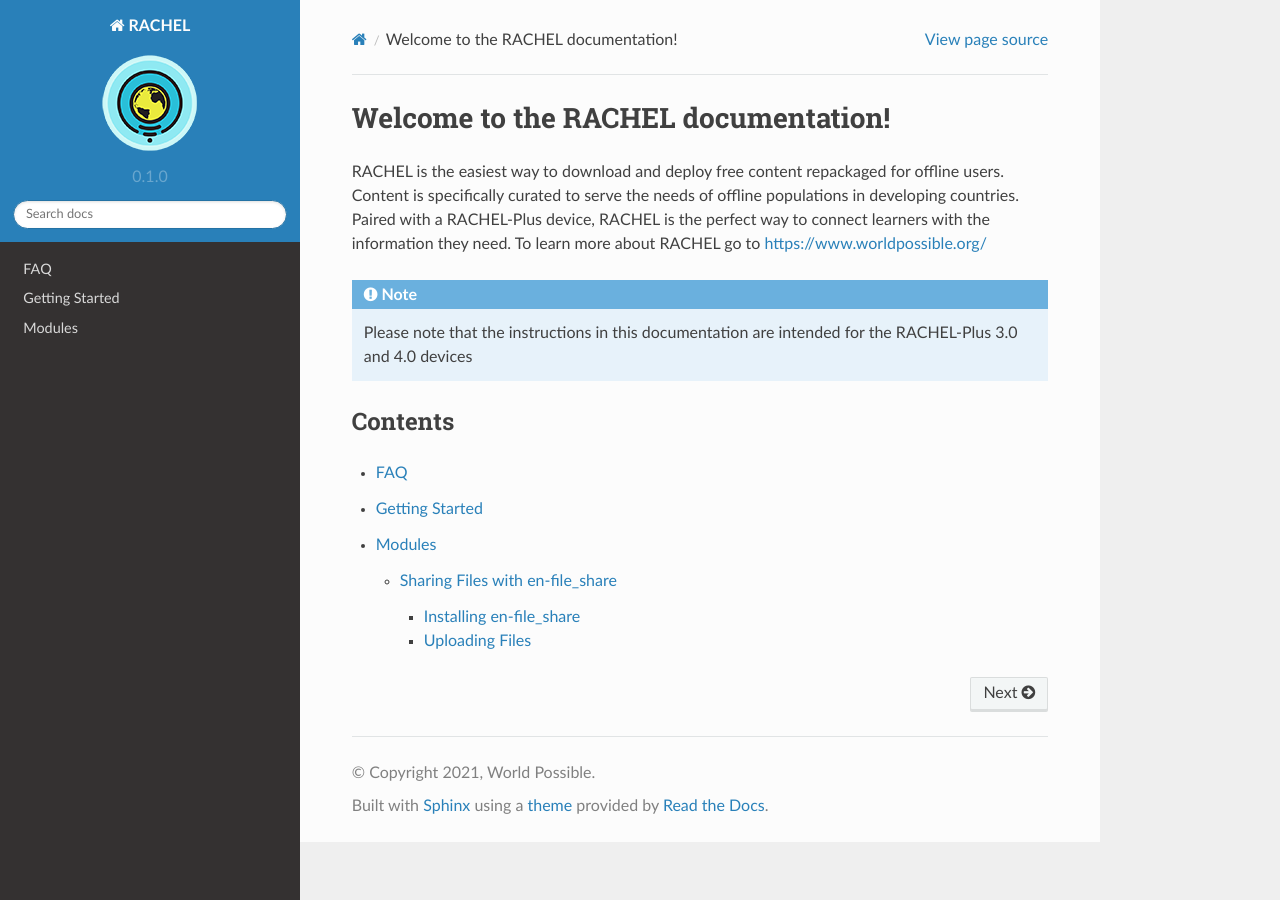
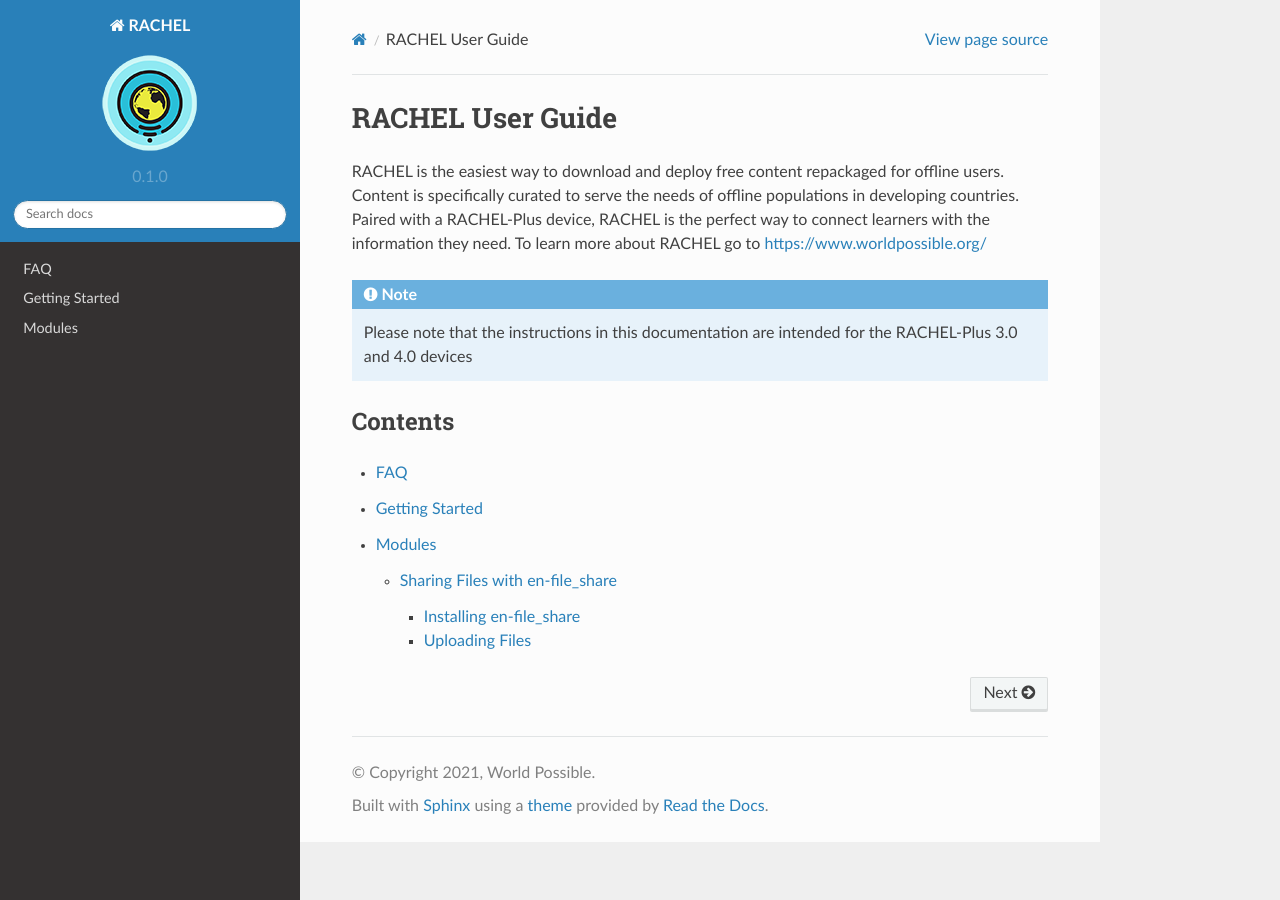
Before and after one commit to worldpossible/rachel, a Sphinx documentation site: the page built from docs/source/index.rst, in a window 1280 px wide. Built offline with Sphinx 7.4.7 and the Read the Docs theme 2.0.0, drawn with Linux system fonts in a browser that asks for light colours; pages that are not in the unit, such as notebooks, are missing from menus.

Commit message:
Minor changes to main page

```diff
--- a/docs/source/index.rst
+++ b/docs/source/index.rst
@@ -1,7 +1,14 @@
-Welcome to the RACHEL documentation!
-====================================================
+RACHEL User Guide
+=================
 
 RACHEL is the easiest way to download and deploy free content repackaged for offline users. Content is specifically curated to serve the needs of offline populations in developing countries. Paired with a RACHEL-Plus device, RACHEL is the perfect way to connect learners with the information they need. To learn more about RACHEL go to  https://www.worldpossible.org/
+
+.. image: logo_box.png
+
+
+
+
+
 
 
 .. note::
```
Also changed, not shown: docs/source/logo_box.png (added).
